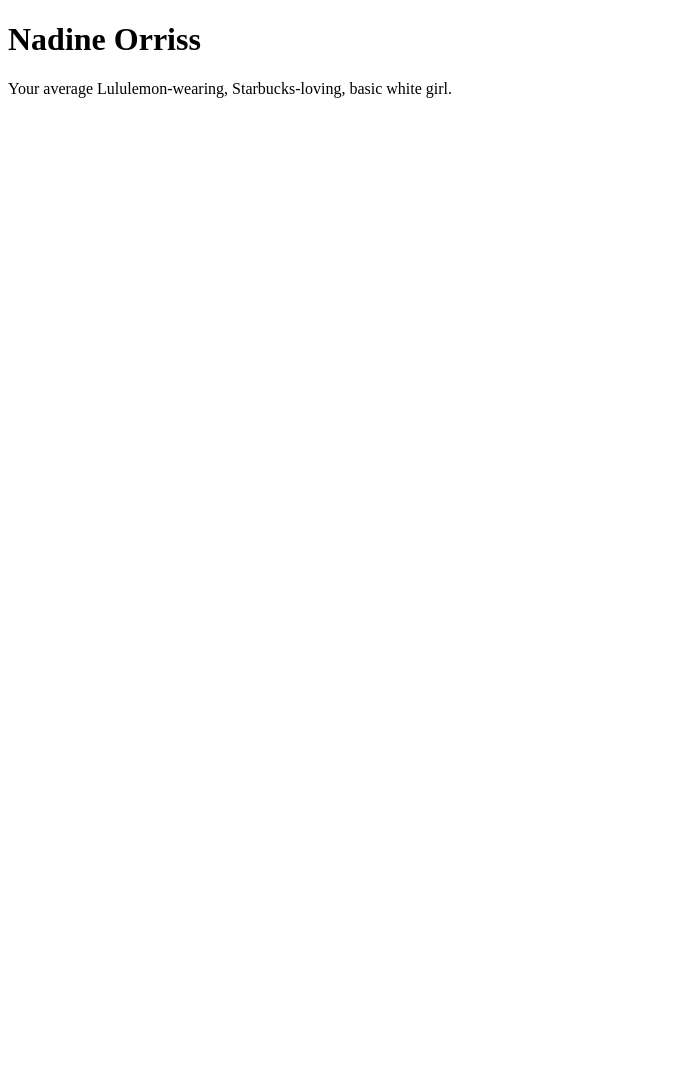
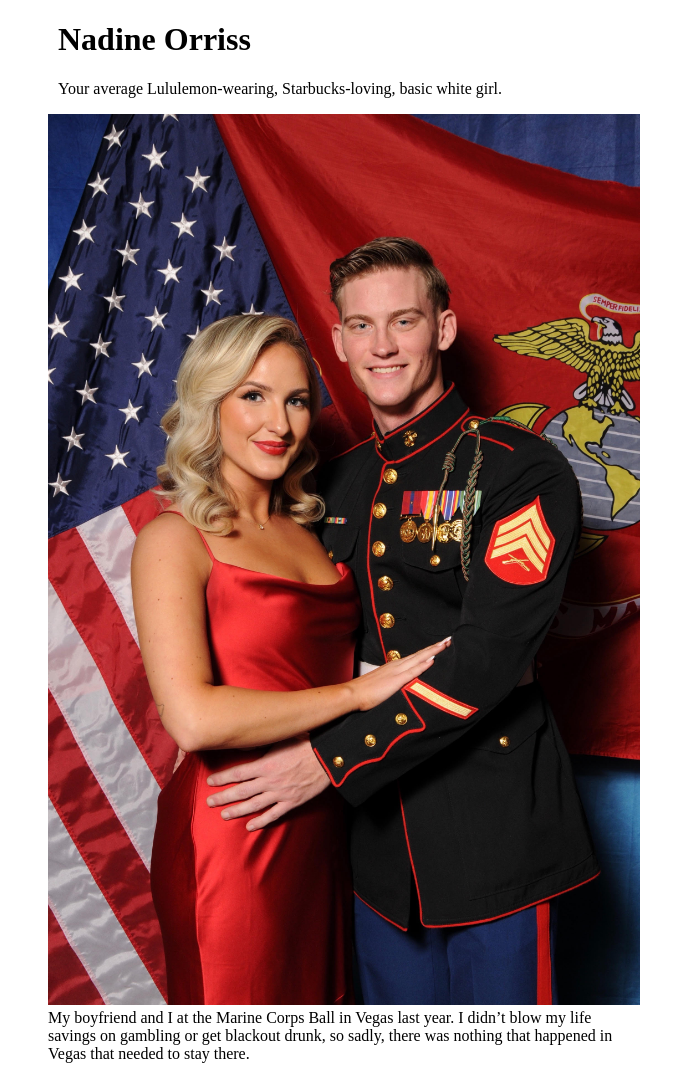
Before and after one commit to nadineorriss/portfolio, a plain HTML site: page index.html in a window 1280 px wide. Shown: the whole page, without its empty margins (0-695 px from the left). Before the commit the page ends 800 px from the top, so only its background shows below. Drawn offline with Linux system fonts and the light colour scheme.

Commit message:
webpage editing done

```diff
--- a/index.html
+++ b/index.html
@@ -4,10 +4,28 @@
     <meta charset="UTF-8">
     <meta name="viewport" content="width=device-width, initial-scale=1.0">
     <title>NADINE_ORRISS: Personal site and portfolio</title>
+    <style>
+        img {
+            max-width: 50%;
+            height: auto
+        }
+        figcaption {
+            max-width: 50%;
+        }
+        h1 {
+            padding-left: 50px;
+        }
+        p {
+            padding-left: 50px;
+        }
+    </style>
+</head>
+<body>
     <h1>Nadine Orriss</h1>
     <p>Your average Lululemon-wearing, Starbucks-loving, basic white girl.</p>
-</head>
-<body>
-
+ <figure>
+     <img src="images/image.jpeg" alt="My boyfriend and I at the Marine Corps Ball in Vegas last year. I didn’t blow my life savings on gambling or get blackout drunk, so sadly, there was nothing that happened in Vegas that needed to stay there." >
+    <figcaption>My boyfriend and I at the Marine Corps Ball in Vegas last year. I didn’t blow my life savings on gambling or get blackout drunk, so sadly, there was nothing that happened in Vegas that needed to stay there.</figcaption>
+</figure>
 </body>
 </html>
```
Also changed, not shown: images/image.jpeg (added), 1 other file.
